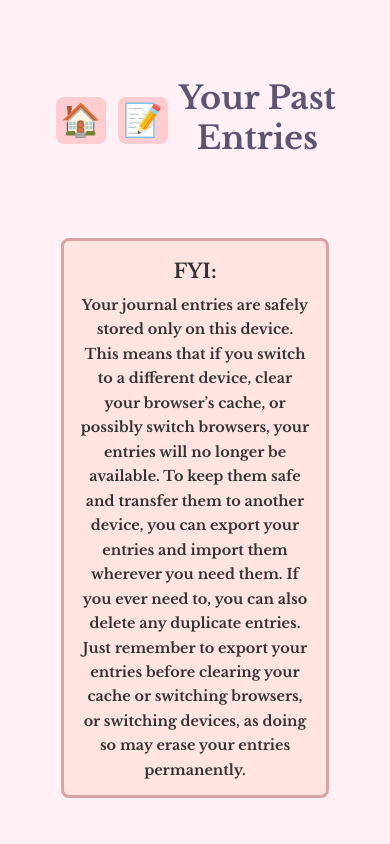
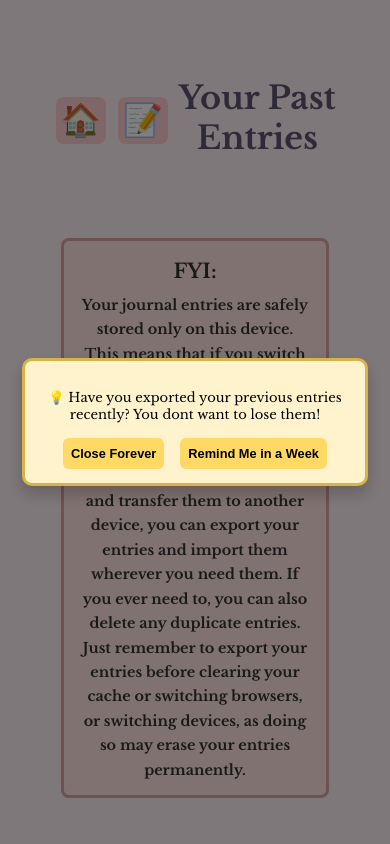
Before and after one commit to ShaynaMBarclay/vent2me, a React (Vite) app: page /history in a window 390 px wide. Shown: the top 844 px of the page. Built offline with nearby package versions, Linux system fonts and the light colour scheme; a web font is replaced by a local one.

Commit message:
added pop up message

```diff
--- a/src/pages/History.jsx
+++ b/src/pages/History.jsx
@@ -6,6 +6,23 @@ import '../styles/History.css';
 function History() {
   const [entries, setEntries] = useState([]);
   const navigate = useNavigate();
+  const [showReminder, setShowReminder] = useState(false);
+
+  useEffect(() => {
+  const dismissedPermanently = localStorage.getItem('dismissExportReminder');
+  const lastShown = localStorage.getItem('lastExportReminderDate');
+
+  if (!dismissedPermanently) {
+    const now = new Date().getTime();
+    const lastShownTime = lastShown ? parseInt(lastShown, 10) : 0;
+
+    // Show again if it's been more than 7 days or never shown
+    if (now - lastShownTime > 7 * 24 * 60 * 60 * 1000) {
+      setShowReminder(true);
+    }
+  }
+}, []);
+
 
   useEffect(() => {
     const saved = JSON.parse(localStorage.getItem('journalEntries')) || [];
@@ -125,6 +142,34 @@ function History() {
 ))}
         </div>
       )}
+      {showReminder && (
+  <div className="reminder-overlay">
+    <div className="reminder-popup">
+      <p>
+        💡 Have you exported your previous entries recently? You dont want to lose them!
+      </p>
+      <div className="reminder-buttons">
+        <button
+          onClick={() => {
+            localStorage.setItem('dismissExportReminder', 'true');
+            setShowReminder(false);
+          }}
+        >
+          Close Forever
+        </button>
+        <button
+          onClick={() => {
+            localStorage.setItem('lastExportReminderDate', new Date().getTime().toString());
+            setShowReminder(false);
+          }}
+        >
+          Remind Me in a Week
+        </button>
+      </div>
+    </div>
+  </div>
+)}
+
     </div>
   );
 }
--- a/src/styles/History.css
+++ b/src/styles/History.css
@@ -260,3 +260,74 @@ body.dark-mode .info-box {
     border: 2px solid #694c4c;
     color: #f8d9d9;
 }
+
+.reminder-overlay {
+  position: fixed;
+  top: 0;
+  left: 0;
+  width: 100%;
+  height: 100%;
+  background-color: rgba(0, 0, 0, 0.5); /* darkened background */
+  display: flex;
+  align-items: center;
+  justify-content: center;
+  z-index: 999;
+   box-sizing: border-box;
+}
+
+.reminder-popup {
+  background-color: #fff3cd;
+  border: 3px solid #d6b34b;
+  padding: 0.8rem;
+  max-width: 400px;
+  border-radius: 10px;
+  font-family: "Libre Baskerville", serif;
+  text-align: center;
+  box-shadow: 0 8px 16px rgba(0,0,0,0.2);
+
+}
+
+.reminder-buttons {
+  margin-top: 15px;
+  gap: 0.5rem;
+}
+
+.reminder-buttons button:hover {
+  background-color: #d6b34b;
+}
+
+.reminder-buttons button {
+  margin: 0 8px;
+  padding: 8px 14px;
+  border: none;
+  border-radius: 6px;
+  cursor: pointer;
+  background-color: #ffd966;
+  font-weight: bold;
+  transition: background-color 0.2s ease;
+}
+
+
+@media (max-width: 768px){
+  .reminder-popup {
+    max-width: 80%;
+    font-size: 0.82rem;
+    padding: 0.9rem;
+  }
+
+  .reminder-buttons button {
+    font-size: 0.8rem;
+    padding: 0.5rem;
+  }
+}
+
+body.dark-mode .reminder-popup {
+  background-color: #6b5e34;
+  border: 3px solid #836305;
+  color: rgb(215, 214, 214);
+}
+
+body.dark-mode .reminder-buttons button {
+  background-color: #785b02;
+  color: rgb(215, 214, 214);
+}
```
